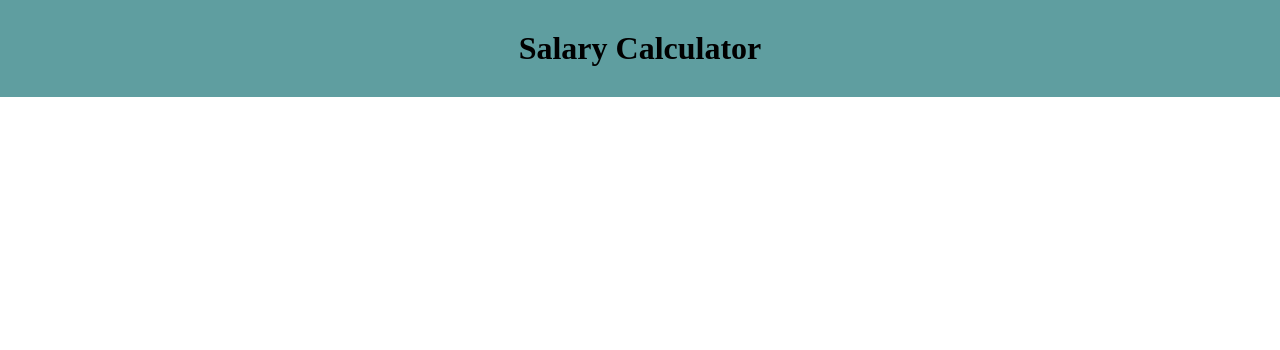
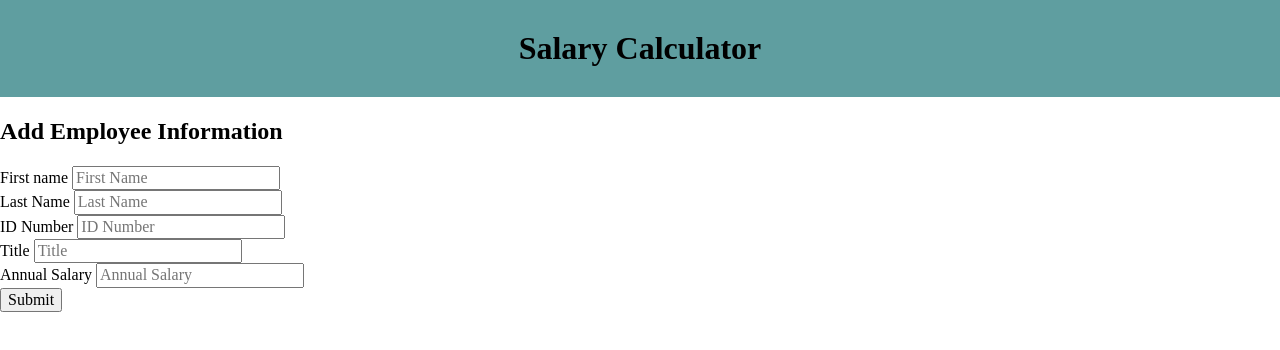
Before and after one commit to aboerhave/jquery-salary-calculator, a plain HTML site: page index.html in a window 1280 px wide. Drawn offline with Linux system fonts and the light colour scheme.

Commit message:
input boxes and buttons exist in html

```diff
--- a/index.html
+++ b/index.html
@@ -14,6 +14,26 @@
         <h1>Salary Calculator</h1>
     </header>
 
+    <div id='input'>   <!-- input section-->
+        <h2>Add Employee Information</h2>
+        <label for="fName">First name</label>
+        <input type="text" id="fName" placeholder="First Name">
+        <br>
+        <label for="LName">Last Name</label>
+        <input type="text" id="LName" placeholder="Last Name">
+        <br>
+        <label for="number">ID Number</label>
+        <input type="text" id="number" placeholder="ID Number">
+        <br>
+        <label for="title">Title</label>
+        <input type="text" id="title" placeholder="Title">
+        <br>
+        <label for="salary">Annual Salary</label>
+        <input type="text" id="salary" placeholder="Annual Salary">
+        <br>
+        <button id="submitBtn">Submit</button>
+    </div>
+
 
 </body>
 </html>
```
Also changed, not shown: styles/style.css (line endings or trailing spaces), 1 other file.
